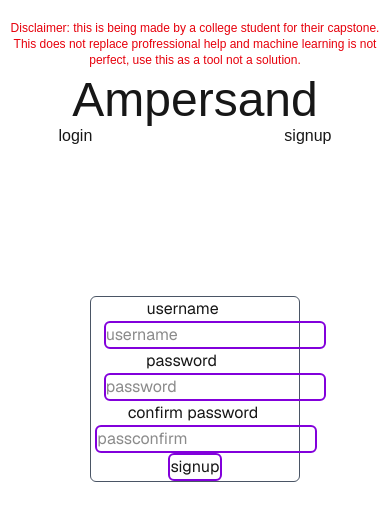
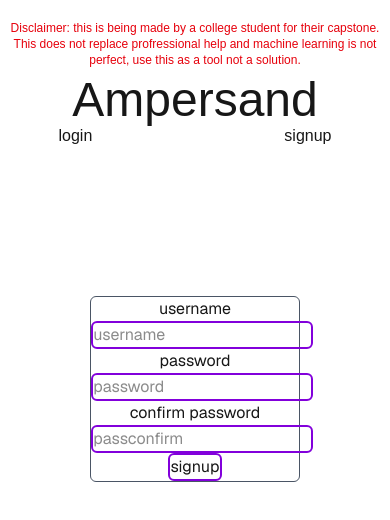
Before and after one commit to HailexTheHuman/Ampersand, a Next.js app in the folder ampersand/: page /signup in a window 390 px wide. Shown: the top 520 px of the page. Built offline with nearby package versions, Linux system fonts and the light colour scheme; no server answers.

Commit message:
form adjustment

```diff
--- a/ampersand/src/components/signupForm.js
+++ b/ampersand/src/components/signupForm.js
@@ -44,16 +44,16 @@ export function SignupForm() {
                 <h3 id="message"></h3>
                 <form className="flex flex-col items-center text-center justify-between sm:w-[60%] w-[80%] border-1 outline-gray-600 border-gray-600 rounded-md" action={() => signup(getFormData())}>
                     <div className="w-full">
-                        <label htmlFor="username" className="mr-[12%]">username</label>
-                        <input type="text" name="username" id="username" placeholder="username" className="border-2 outline-purple-700 border-purple-700 rounded-md ml-[6%]" required/>
+                        <label htmlFor="username" className="sm:mr-[12%]">username</label>
+                        <input type="text" name="username" id="username" placeholder="username" className="border-2 outline-purple-700 border-purple-700 rounded-md sm:ml-[6%]" required/>
                     </div>
                     <div className="w-full">
-                        <label htmlFor="password" className="mr-[13%]">password</label>
-                        <input type="password" name="password" id="password" placeholder="password" className="border-2 outline-purple-700 border-purple-700 rounded-md ml-[6%]" required/>
+                        <label htmlFor="password" className="sm:mr-[13%]">password</label>
+                        <input type="password" name="password" id="password" placeholder="password" className="border-2 outline-purple-700 border-purple-700 rounded-md sm:ml-[6%]" required/>
                     </div>
                     <div className="w-full">
-                        <label htmlFor="passconfirm" className="mr-[2%]">confirm password</label>
-                        <input type="password" name="passconfirm" id="passconfirm" placeholder="passconfirm" className="border-2 outline-purple-700 border-purple-700 rounded-md ml-[2%]" required/>
+                        <label htmlFor="passconfirm" className="sm:mr-[2%]">confirm password</label>
+                        <input type="password" name="passconfirm" id="passconfirm" placeholder="passconfirm" className="border-2 outline-purple-700 border-purple-700 rounded-md sm:ml-[2%]" required/>
                     </div>
                     <div className="w-full">
                         <input type="submit" name="submit" id="submit" value={"signup"} className="border-2 outline-purple-700 border-purple-700 rounded-md"/>
```
